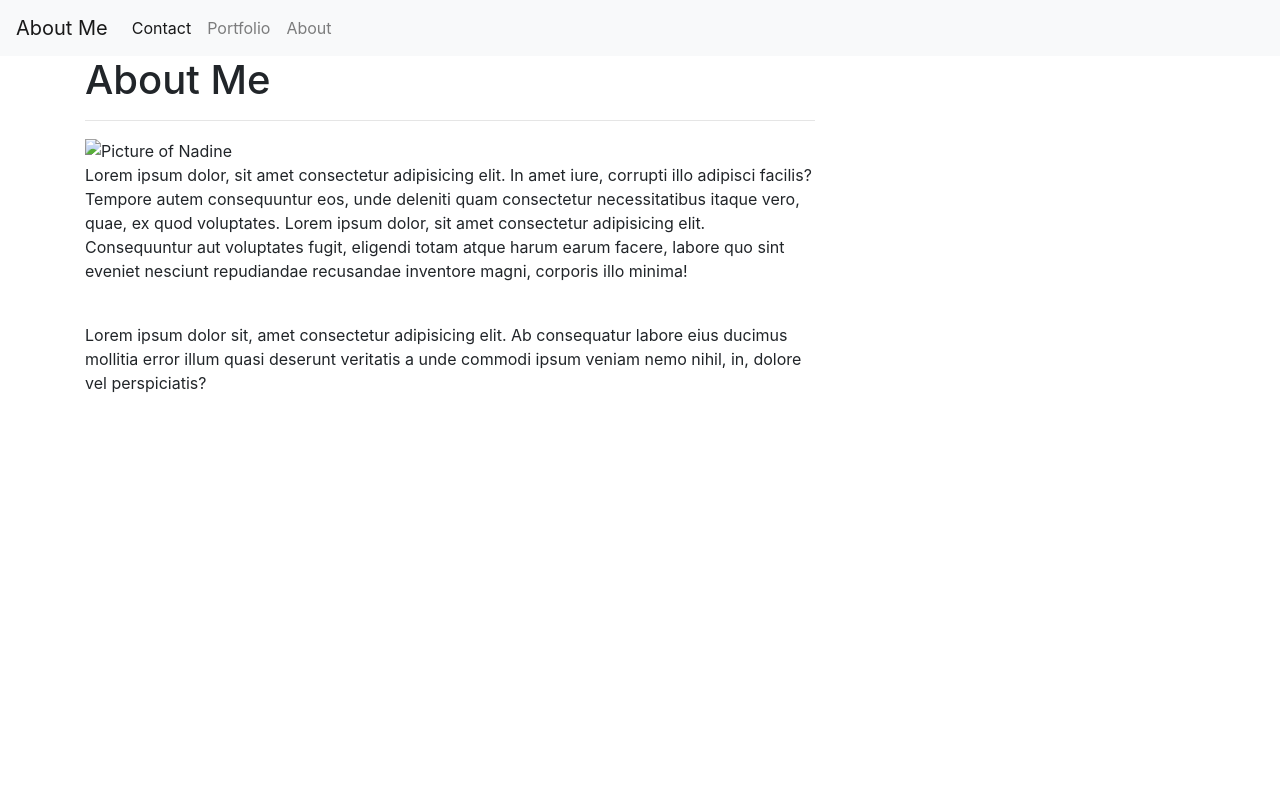
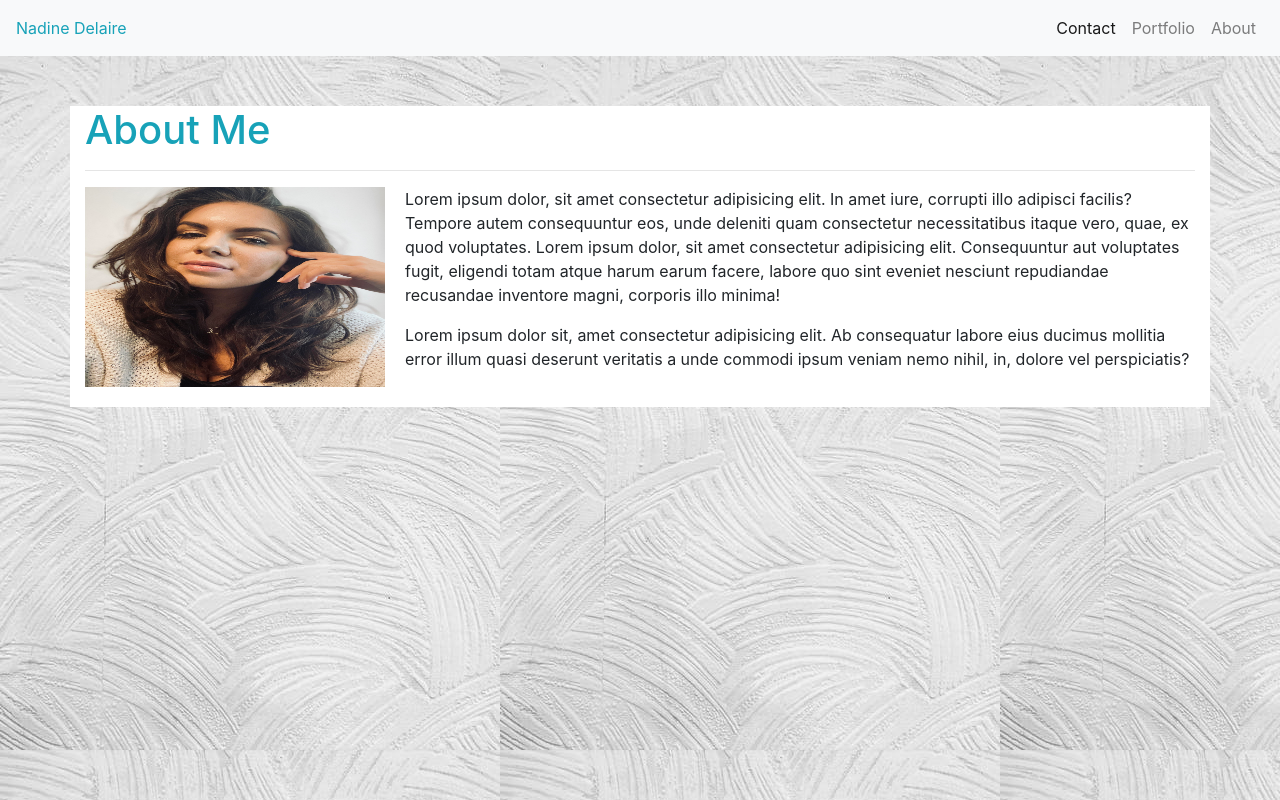
Before and after one commit to ndelaire/portfolio, a plain HTML site: page index.html in a window 1280 px wide. Drawn offline with nearby package versions, Linux system fonts and the light colour scheme.

Commit message:
committing updates

```diff
--- /dev/null
+++ b/Assets/style.css
@@ -0,0 +1,16 @@
+body {
+    background-image: url("./Images/pexels-photo-1939485.jpeg");
+
+  }
+
+#aboutmephoto {
+  width: 300px;
+  height: 200px;
+  margin-right: 20px;
+  margin-bottom: 20px;
+}
+main {
+  background-color: white;
+  margin-top: 50px;
+
+}
--- a/Assets/index.html
+++ b/index.html
@@ -3,22 +3,23 @@
 <head>
     <meta charset="UTF-8">
     <meta name="viewport" content="width=device-width, initial-scale=1.0">
-    <title>About Me</title>
-    <link rel="stylesheet" href="reset.css">
-    <link rel="stylesheet" href="https://stackpath.bootstrapcdn.com/bootstrap/4.5.2/css/bootstrap.min.css" integrity="sha384-JcKb8q3iqJ61gNV9KGb8thSsNjpSL0n8PARn9HuZOnIxN0hoP+VmmDGMN5t9UJ0Z" crossorigin="anonymous">
-    <link rel="stylesheet" href="assets/css/styles.css" media="screen">
+    <title>Nadine Delaire</title>
+    <link rel="stylesheet" href="./Assets/reset.css">
+      <link rel="stylesheet" href="https://stackpath.bootstrapcdn.com/bootstrap/4.5.2/css/bootstrap.min.css" integrity="sha384-JcKb8q3iqJ61gNV9KGb8thSsNjpSL0n8PARn9HuZOnIxN0hoP+VmmDGMN5t9UJ0Z" crossorigin="anonymous">
+      <link rel="stylesheet" href="./Assets/style.css">
+
 
 </head>
 <body>
     <nav class="navbar navbar-expand-lg navbar-light bg-light">
-        <a class="navbar-brand" href="#">About Me</a>
+        <a class="text-info"class="navbar-brand">Nadine Delaire</a>
         <button class="navbar-toggler" type="button" data-toggle="collapse" data-target="#navbarNav" aria-controls="navbarNav" aria-expanded="false" aria-label="Toggle navigation">
           <span class="navbar-toggler-icon"></span>
         </button>
-        <div class="collapse navbar-collapse" id="navbarNav">
+        <div class="collapse navbar-collapse justify-content-end" id="navbarNav">
           <ul class="navbar-nav">
             <li class="nav-item active">
-              <a class="nav-link" href="#">Contact <span class="sr-only">(current)</span></a>
+              <a class="nav-link" href="#">Contact <span class="sr-only"></span></a>
             </li>
             <li class="nav-item">
               <a class="nav-link" href="#">Portfolio</a>
@@ -29,15 +30,17 @@
           </ul>
         </div>
       </nav>
-      <main class="container">
+      <main id="main" class="container">
         <section class="row">
-          <div class="col-md-8">
-            <article class="block">
-              <h1 class="block-header">About Me</h1>
+          <div class="col-sm-12">
+            <h1 class="text-info">About Me</h1>
               <hr />
-              <img src="unnamed.jpg" alt="Picture of Nadine">
+              <img  class="float-left" id="aboutmephoto" src="./Assets/Images/unnamed.jpg" alt="Picture of Nadine">
               <p> Lorem ipsum dolor, sit amet consectetur adipisicing elit. In amet iure, corrupti illo adipisci facilis? Tempore autem consequuntur eos, unde deleniti quam consectetur necessitatibus itaque vero, quae, ex quod voluptates. Lorem ipsum dolor, sit amet consectetur adipisicing elit. Consequuntur aut voluptates fugit, eligendi totam atque harum earum facere, labore quo sint eveniet nesciunt repudiandae recusandae inventore magni, corporis illo minima! </p>
-              <br />
+
               <p> Lorem ipsum dolor sit, amet consectetur adipisicing elit. Ab consequatur labore eius ducimus mollitia error illum quasi deserunt veritatis a unde commodi ipsum veniam nemo nihil, in, dolore vel perspiciatis?</p>
+              </div>
+            </section>
+          </main>
 </body>
 </html>
```
Also changed, not shown: Assets/Images/pexels-photo-1939485.jpeg (added), Assets/Images/unnamed.jpg (renamed from Assets/About-Me-Photo/unnamed.jpg), Assets/contact.html (deleted), Assets/portfolio.html (deleted), contact.html (added), portfolio.html (added).
